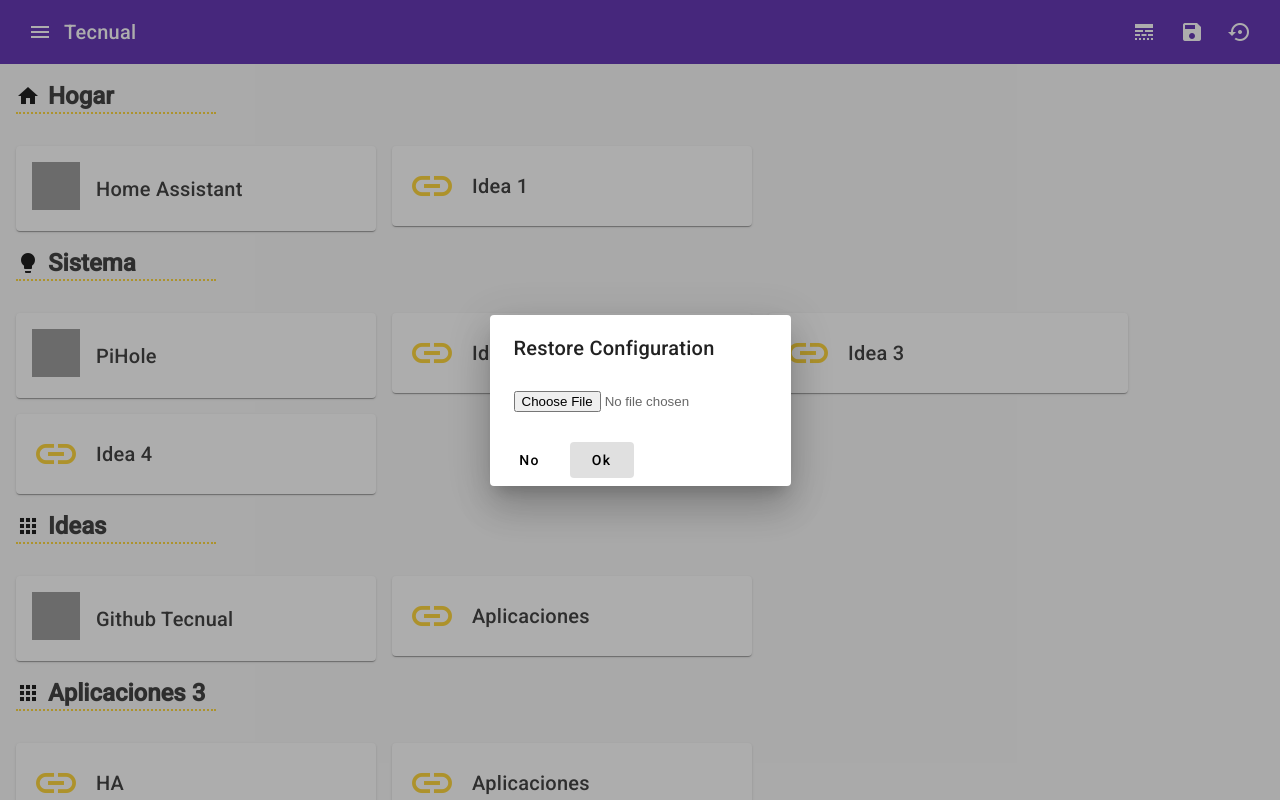
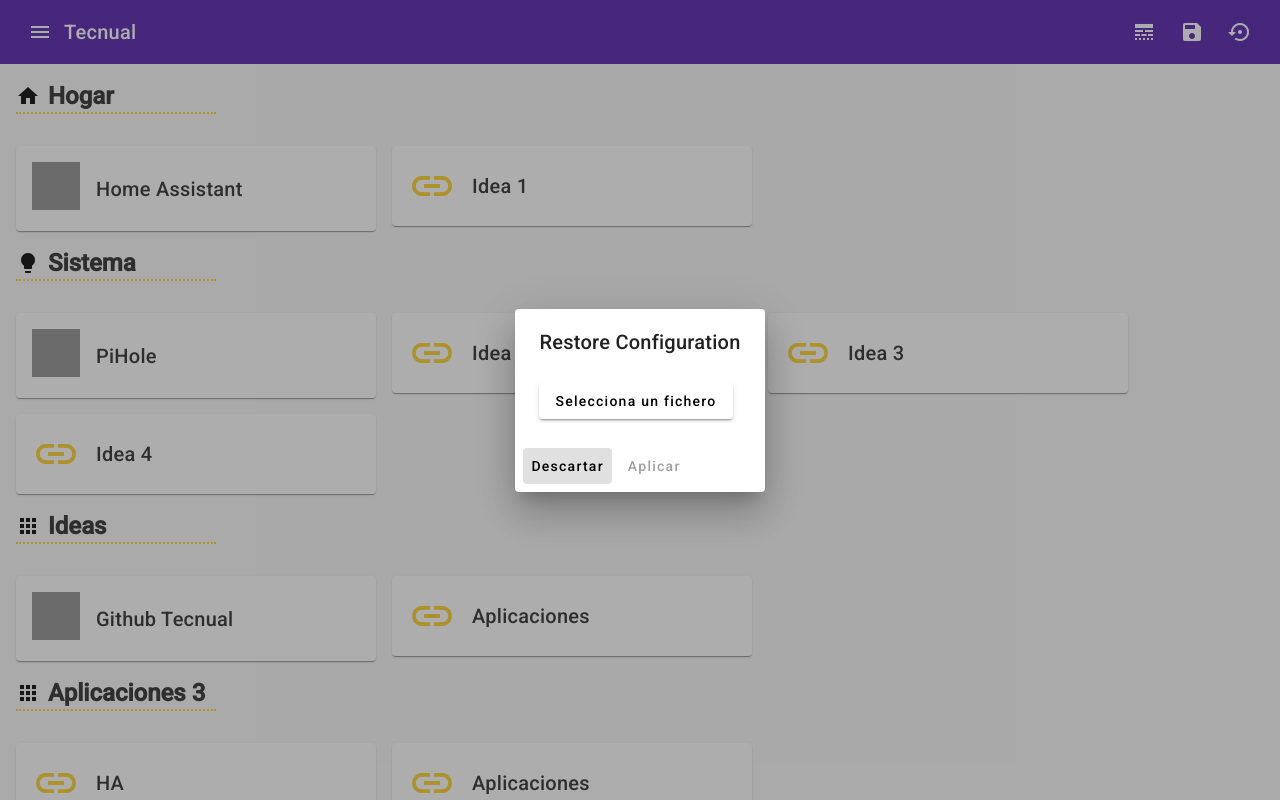
Before and after one commit to tecnual/startual, an Angular app: page / in a window 1280 px wide. Both pictures are taken after a click on the button "settings_backup_restore". Built offline with nearby package versions, Linux system fonts and the light colour scheme; grey boxes are pictures that could not be loaded.

Commit message:
Upload layou

```diff
--- a/src/app/app.component.ts
+++ b/src/app/app.component.ts
@@ -57,13 +57,11 @@
   readLocalStorage() {
     let configuracion = localStorage.getItem('config');
     configuracion ? this.config = JSON.parse(configuracion) : null;
-
-    // console.log("Configuracion", this.config);
   }
 
   saveConfig() {
     console.log('Guardamos la configuración');
-    let filename = 'config.json'
+    let filename = 'startual-config.json'
     var a = document.createElement('a');
     a.setAttribute('href', 'data:text/plain;charset=utf-u,' + encodeURIComponent(JSON.stringify(this.config)));
     a.setAttribute('download', filename);
@@ -82,7 +80,7 @@
 
     dialogRef.afterClosed().subscribe(result => {
       console.log('The dialog was closed...', result);
-      this.config = result.data;
+      if (result.event === 'save') this.config = result.data;
     });
   }
 
--- a/src/app/restore-config.dialog.html
+++ b/src/app/restore-config.dialog.html
@@ -1,8 +1,9 @@
 <h1 mat-dialog-title>Restore Configuration</h1>
 <div mat-dialog-content>
-  <input type="file" class="file-upload" (change)="fileChanged($event)">
+  <button type="button" mat-raised-button (click)="fileInput.click()">Selecciona un fichero</button>
+  <input hidden #fileInput type="file" class="file-upload" (change)="fileChanged($event)" id="file">
 </div>
 <div mat-dialog-actions>
-  <button mat-button mat-dialog-close>No</button>
-  <button mat-button cdkFocusInitial (click)="restoreConfig()">Ok</button>
+  <button mat-button cdkFocusInitial mat-dialog-close>Descartar</button>
+  <button mat-button  (click)="restoreConfig()" [disabled]="!valid">Aplicar</button>
 </div>
--- a/src/app/restore-config.dialog.ts
+++ b/src/app/restore-config.dialog.ts
@@ -1,6 +1,5 @@
 import {Component} from '@angular/core';
 import {
-  MatDialog,
   MatDialogRef,
   MatDialogActions,
   MatDialogClose,
@@ -21,7 +20,7 @@
   constructor(public dialogRef: MatDialogRef<RestoreConfigDialog>) {}
   file:any;
   config:Config | null= null;
-
+  valid:boolean = false;
   fileChanged(e: any) {
     this.file = e.target.files[0];
     this.uploadDocument(this.file);
@@ -30,9 +29,16 @@
   uploadDocument(file: any) {
     let fileReader = new FileReader();
     fileReader.onload = (e) => {
+      console.log('salida... ', e);
       const result = fileReader.result?.toString();
       //this.config = JSON.parse(fileReader.result?.toString());
+      try {
       this.config = JSON.parse(result!);
+      this.valid = true;
+      } catch(e) {
+        console.log('fichero no valido');
+        this.valid = false;
+      }
       console.log("Configuracion restaurada...", this.config);
     }
     fileReader.readAsText(this.file);
```
